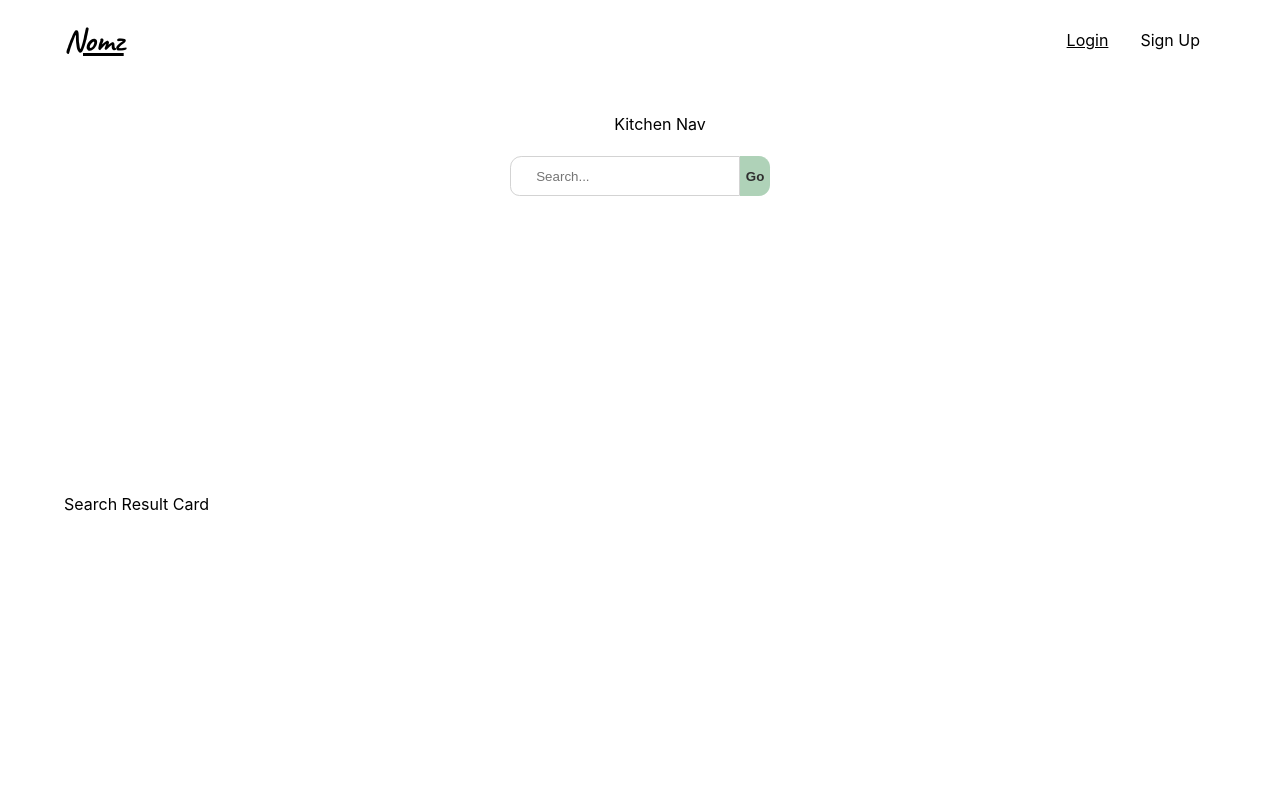
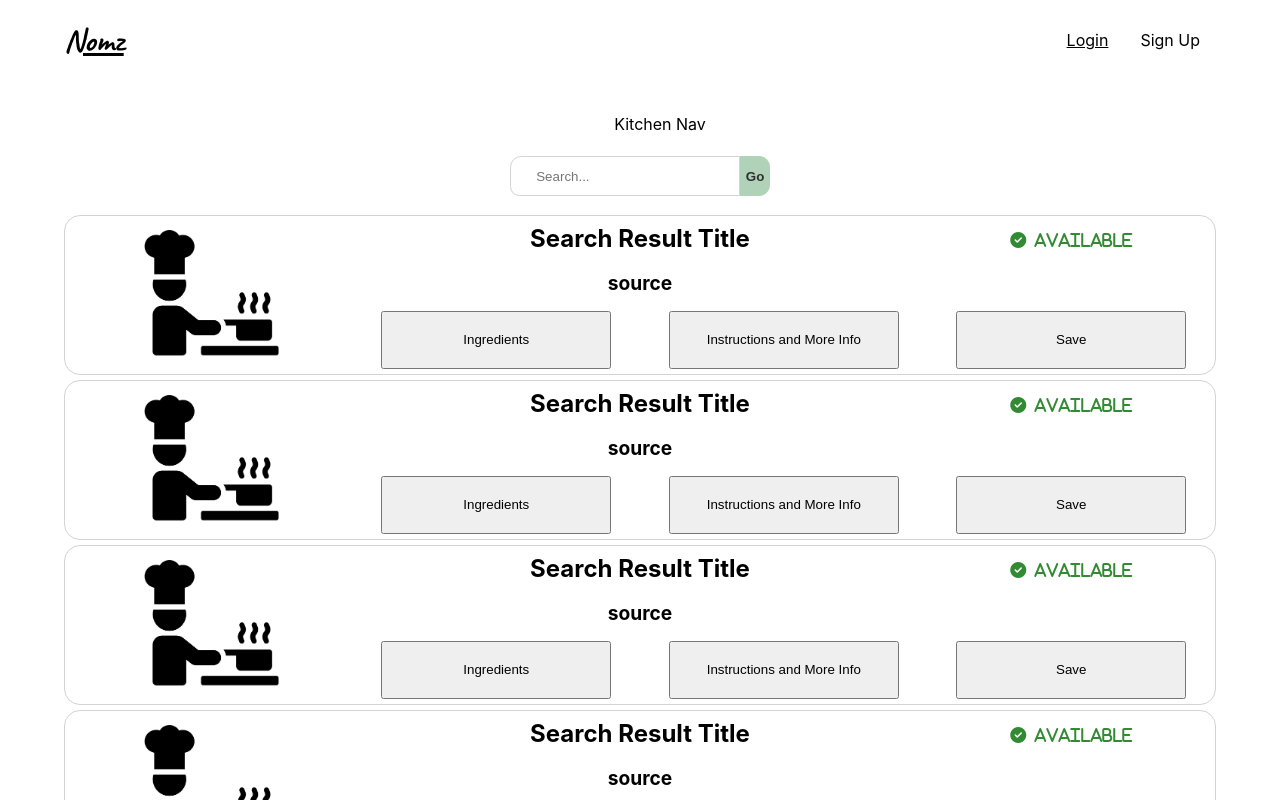
Before and after one commit to garcikg0/nomz-frontend-react18, a React (Create React App) app: page /search in a window 1280 px wide. Shown: the top 800 px of the page. Built offline with nearby package versions, Linux system fonts and the light colour scheme.

Commit message:
SearchResultCard markup and basic styling complete

```diff
--- a/public/index.html
+++ b/public/index.html
@@ -24,6 +24,7 @@
       work correctly both with client-side routing and a non-root public URL.
       Learn how to configure a non-root public URL by running `npm run build`.
     -->
+    <script src="https://kit.fontawesome.com/ec44039000.js" crossorigin="anonymous"></script>
     <title>React App</title>
   </head>
   <body>
--- a/src/components/SearchPage/SearchPage.js
+++ b/src/components/SearchPage/SearchPage.js
@@ -3,6 +3,29 @@ import './styles.css';
 import SearchResultCard from "../SearchResultCard/SearchResultCard";
 
 const SearchPage = () => {
+
+    let arr = [];
+
+    let fakeArr = () => {
+        for (let i = 0; i < 20; i++) {
+            let obj = {
+                title: "Search Result Title",
+                source: "source"
+            }
+            arr.push(obj)
+        }
+    }
+
+    fakeArr();
+
+    let renderSearchResultCards = arr.map((result, i) => {
+        return(
+            <SearchResultCard
+            key={i}
+            result={result}
+            />
+        )
+    })
 
     return(
         <>
@@ -26,7 +49,7 @@ const SearchPage = () => {
             </div>
             <div id="main-search-page">
                 <div id="search-result-container">
-                    <SearchResultCard />
+                    {renderSearchResultCards}
                 </div>
             </div>
         </div>
--- a/src/components/SearchResultCard/SearchResultCard.js
+++ b/src/components/SearchResultCard/SearchResultCard.js
@@ -1,10 +1,25 @@
 import React from "react";
 import './styles.css';
+import chefImage from './chefImage.png'
 
-const SearchResultCard = () => {
+const SearchResultCard = ( {result}) => {
 
     return(
-        <p>Search Result Card</p>
+        <>
+        <div id='card'>
+            <h1>{result.title}</h1>
+            <img src={chefImage}></img>
+            <h2>{result.source}</h2>
+            <div id="status">
+                <i className="fas fa-check-circle">
+                    <h3>Available</h3>
+                </i>
+            </div>
+            <button id='ingred-btn'>Ingredients</button>
+            <button id='instruct-btn'>Instructions and More Info</button>
+            <button id='save-btn'>Save</button>
+        </div>
+        </>
     )
 }
 
--- a/src/components/SearchResultCard/styles.css
+++ b/src/components/SearchResultCard/styles.css
@@ -0,0 +1,84 @@
+#card {
+    margin-top: 5px;
+    height: 10rem;
+    width: 100%;
+    border: 1px solid lightgray;
+    border-radius: 1rem;
+    display: grid;
+    grid-template-columns: repeat(4, 1fr);
+    grid-template-rows: repeat(7, 1fr);
+    grid-template-areas:
+        "image title title status"
+        "image title title status"
+        "image source source ."
+        "image source source ."
+        "image ingredbtn instructbtn savebtn"
+        "image ingredbtn instructbtn savebtn"
+        "image ingredbtn instructbtn savebtn";
+        align-items: center;
+}
+
+#card img {
+    grid-area: image;
+    object-fit: scale-down;
+    height: 100%;
+    width: 100%;
+    padding: 0.5rem;
+}
+
+#card h1 {
+    grid-area: title;
+    /* height: 100%; */
+    width: 100%;
+    text-align: center;
+    font-size: 1.5rem;
+    margin: 0rem;
+    padding: 0.1rem;
+}
+
+#card h2 {
+    grid-area: source;
+    text-align: center;
+    /* height: 100%; */
+    width: 100%;
+    font-size: 1.2rem;
+    margin: 0rem;
+    padding: 0.1rem;
+}
+
+#card button {
+    width: 80%;
+    outline: none;
+    height: 85%;
+    margin: 0.2rem;
+    justify-self: center;
+
+}
+
+#ingred-btn {
+    grid-area: ingredbtn;
+}
+
+#instruct-btn {
+    grid-area: instructbtn;
+}
+
+#save-btn {
+    grid-area: savebtn;
+}
+
+#status {
+    grid-area: status;
+    height: 100%;
+    width: 100%;
+    display: flex;
+    flex-flow: column wrap;
+    align-content: center;
+    color: rgb(50, 138, 50);
+}
+
+#status h3 {
+    display: inline-flex;
+    padding-left: 0.5rem;
+    font-size: 1rem;
+}
```
Also changed, not shown: src/components/SearchResultCard/chefImage.png (added).
